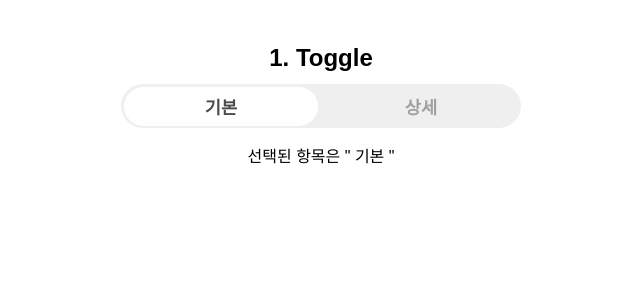
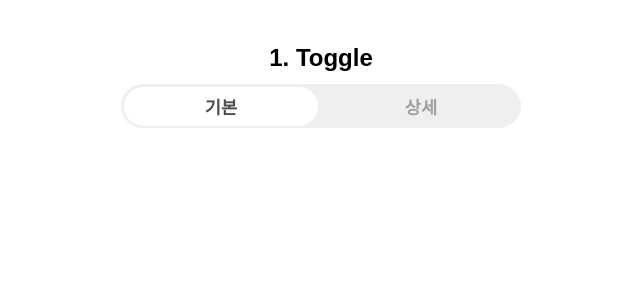
Before and after one commit to jin05154/fe-practice-log, a React (Create React App) app: page / in a window 1280 px wide. Shown: the top 300 px of the page, without its empty margins (319-959 px from the left). Built offline with nearby package versions, Linux system fonts and the light colour scheme.

Commit message:
[fix] Toggle 불필요한 요소 제거

```diff
--- a/src/components/Toggle.js
+++ b/src/components/Toggle.js
@@ -21,7 +21,6 @@ export default function Toggle() {
           상세
         </div>
       </div>
-      <p>선택된 항목은 " {toggled ? "상세" : "기본"} "</p>
     </>
   );
 }
```
